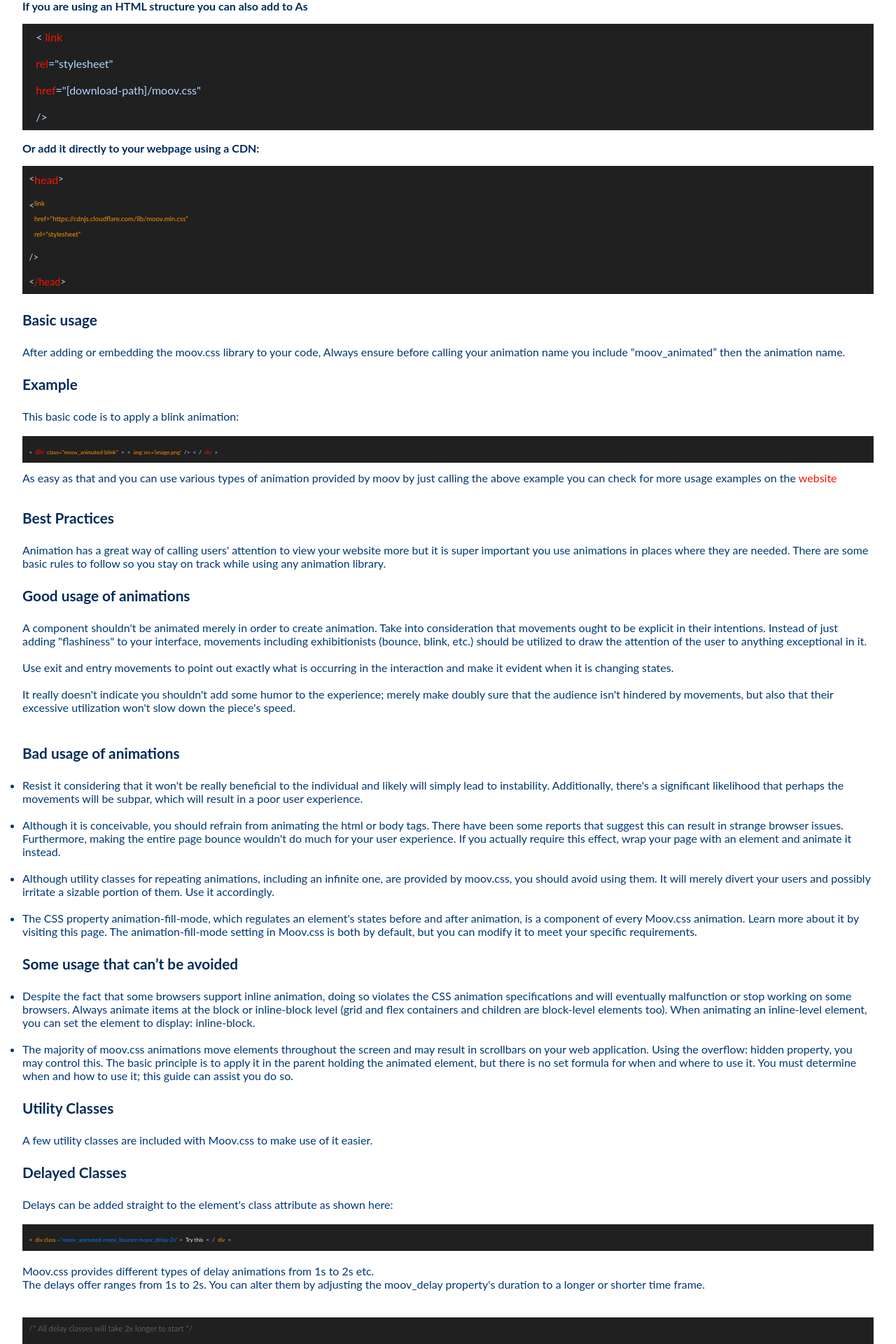
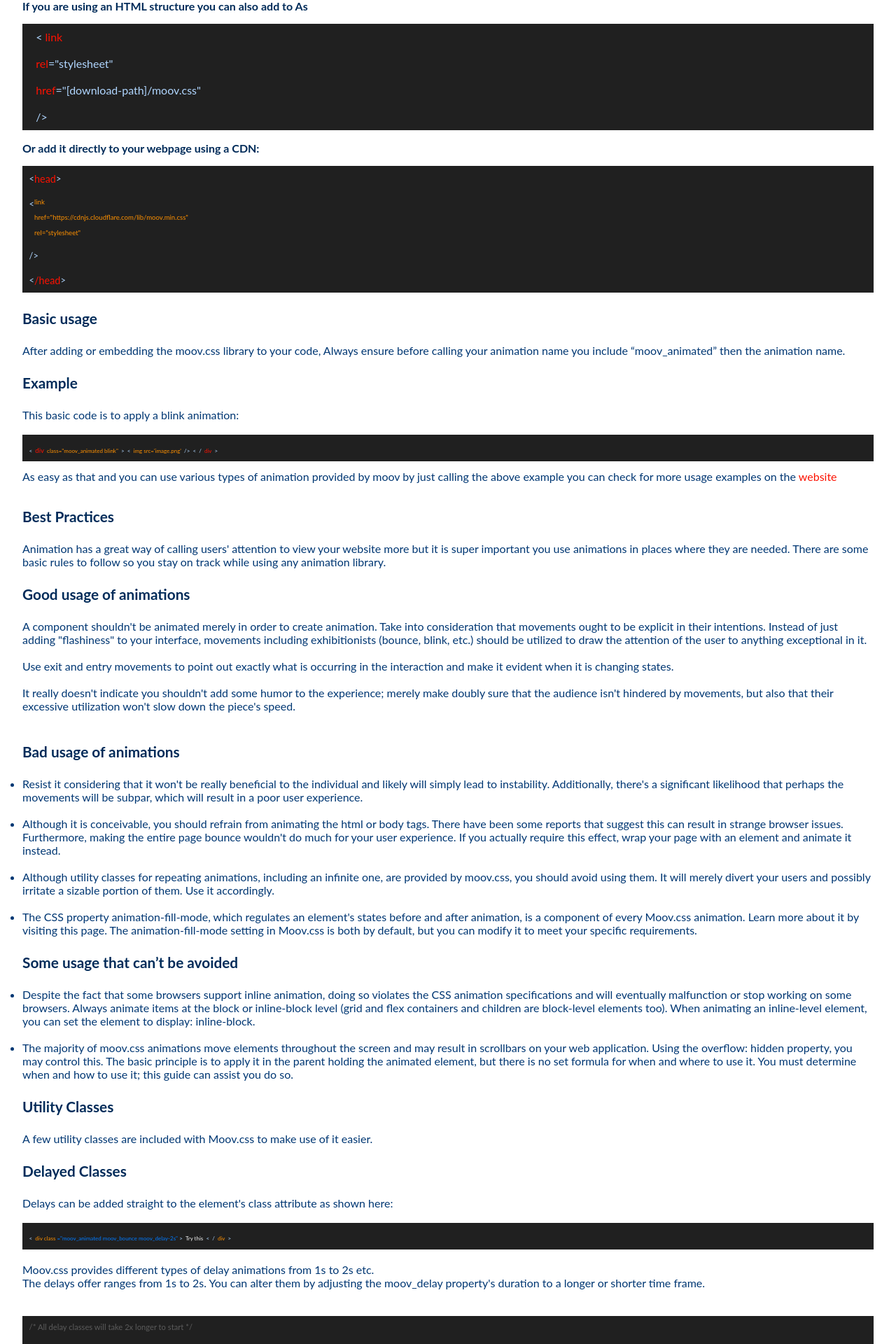
Before and after one commit to zuri-training/Animation-Library---Team-92-Repo, a Django app: page /documentation in a window 1280 px wide. Shown: the part 383-2303 px from the top of the page at 70% size. Run offline with Django 4.2, Linux system fonts and the light colour scheme.

Commit message:
update html units

```diff
--- a/moov_website/templates/moov_app/library_Documentation.html
+++ b/moov_website/templates/moov_app/library_Documentation.html
@@ -99,7 +99,7 @@
         <div class="content_example">
           <div style="display: flex;">
             <p style="color: #b0d6ff; font-size: 0.8rem;">&lt;</p>
-            <p style="color: #fc1100; font-size: 0.9;">head</p>
+            <p style="color: #fc1100; font-size: 0.9rem;">head</p>
             <p style="color: #b0d6ff; font-size: 0.8rem;">&gt;</p>
           </div>
           <br />
```
